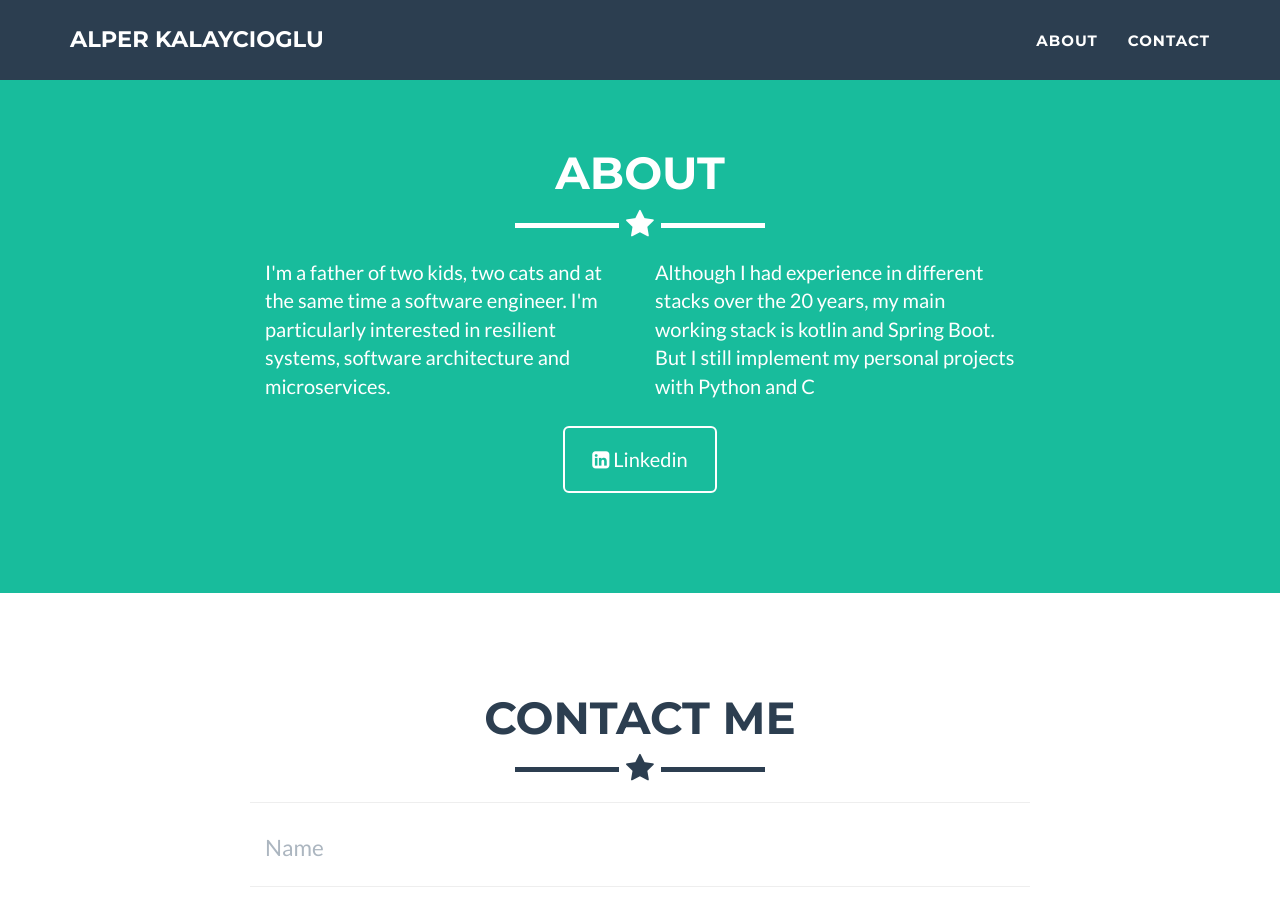
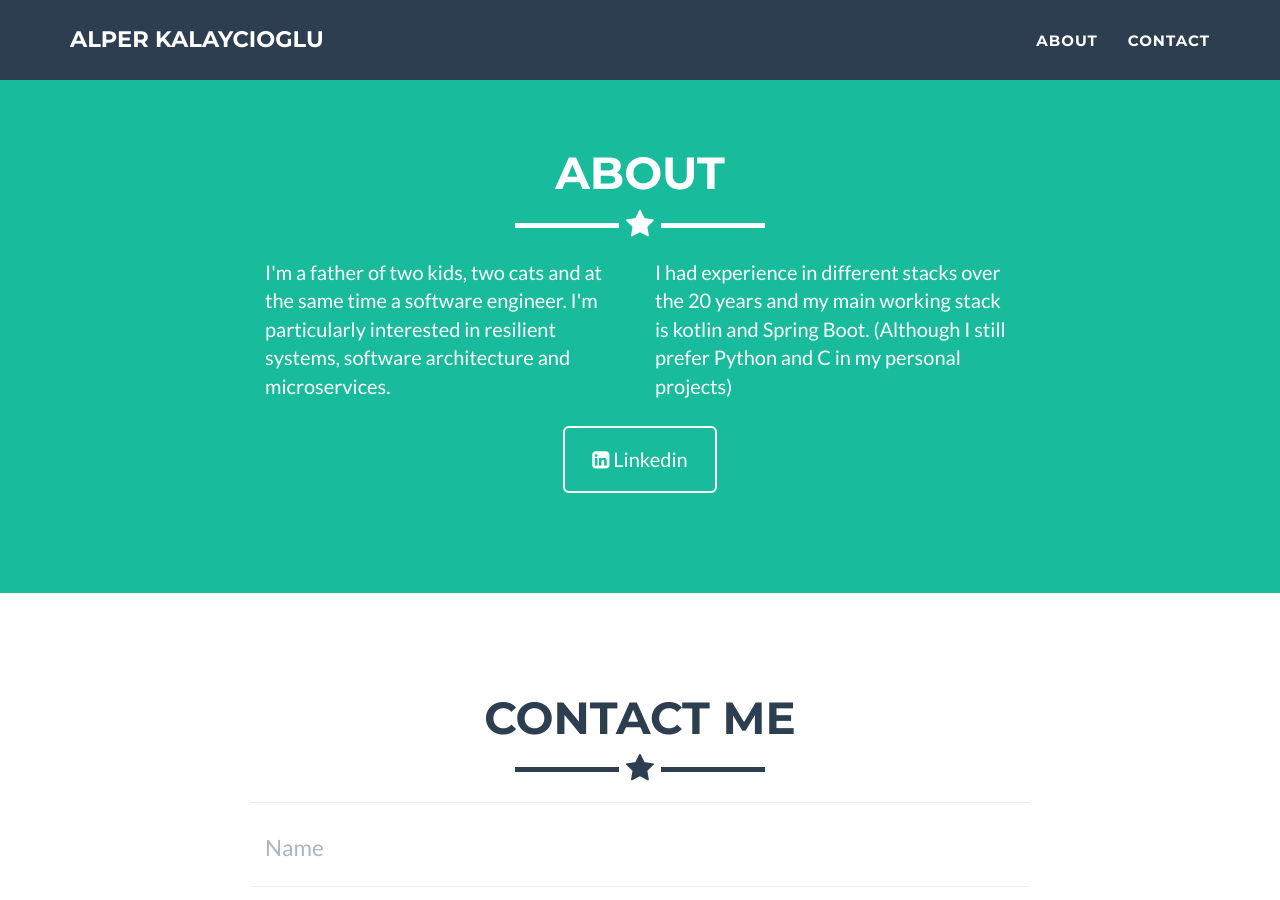
Before and after one commit to alperkal/alperkal.github.io, a Jekyll site: the page built from docs/_posts/2014-07-18-project-1.markdown, in a window 1280 px wide and 900 px high, scrolled down 727 px. Built offline with Jekyll 4.4.1, drawn with Linux system fonts in a browser that asks for light colours.

Commit message:
Update column2

```diff
--- a/docs/_config.yml
+++ b/docs/_config.yml
@@ -39,7 +39,7 @@ footer:
 
 about:
   column1: I'm a father of two kids, two cats and at the same time a software engineer. I'm particularly interested in resilient systems, software architecture and microservices.
-  column2: Although I had experience in different stacks over the 20 years, my main working stack is kotlin and Spring Boot. But I still implement my personal projects with Python and C
+  column2: I had experience in different stacks over the 20 years and my main working stack is kotlin and Spring Boot. (Although I still prefer Python and C in my personal projects)
 # Social networks usernames (many more available: google-plus, flickr, dribbble, pinterest, instagram, tumblr, linkedin, etc.)
 social:
   - title: twitter
```
